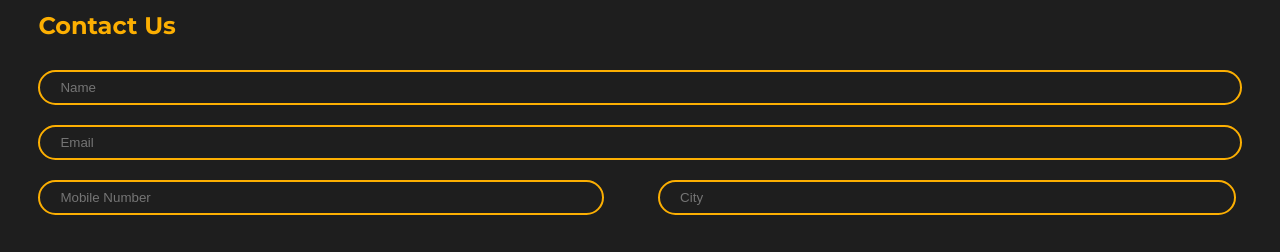
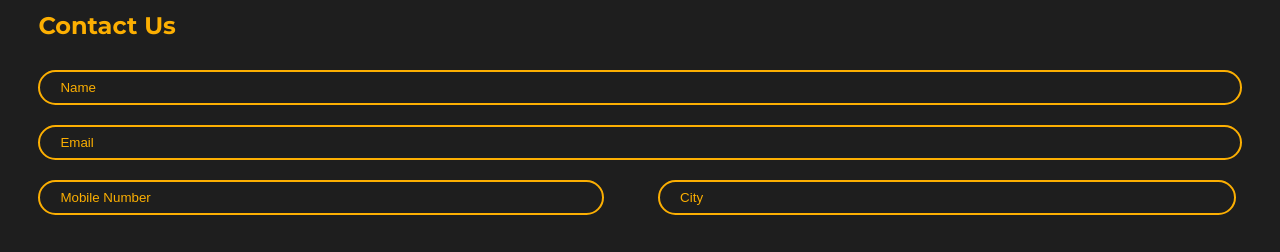
Before and after one commit to Ajay-Birare/Accio-project-2, a plain HTML site: page index.html in a window 1280 px wide. Shown: the part 409-661 px from the top of the page. Drawn offline with Linux system fonts and the light colour scheme.

Commit message:
added the placeholder color

```diff
--- a/style.css
+++ b/style.css
@@ -184,3 +184,6 @@ tfoot {
 tfoot td {
     border-right: 2px solid #1e1e1e;
 }
+::placeholder{
+    color: #FCAF02;
+}
```
